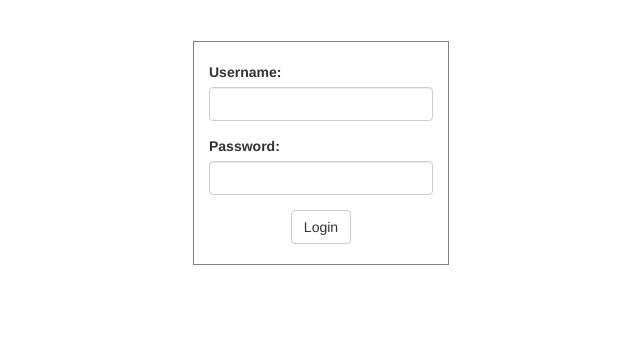
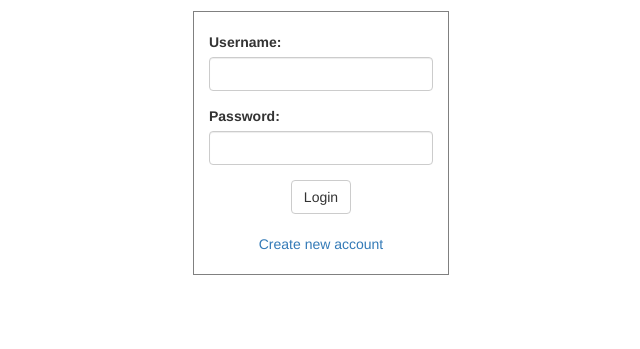
Before and after one commit to anishpdalal/ARMR, a Flask app: page / in a window 1280 px wide. Shown: the part 451-800 px from the top of the page, without its empty margins (319-959 px from the left). Run offline with Flask 2, Linux system fonts and the light colour scheme; parts of the project's set-up code (start-up, migrations or seed data) failed here and were passed over; some libraries are stand-ins or nearby versions.

Commit message:
create new account

```diff
--- a/code/app/templates/index.html
+++ b/code/app/templates/index.html
@@ -16,7 +16,6 @@ ARMR
       width: 20vw;
       border-style: solid;
       border-width: 1px;
-      margin-top: 10px;
       margin-bottom: 10px;
       border-color: rgba(128,128,128);
     }
@@ -27,7 +26,6 @@ ARMR
     <img src={{ url_for('static', filename='logo2.png') }} class="figure-img img-fluid img-rounded">
     </figure>
 
-    <br>
     <h1>Audio Recorded Medical Record</h1>
 </div>
 <br>
@@ -40,6 +38,8 @@ ARMR
         {{ wtf.form_field(form.password) }}
         <center>{{ wtf.form_field(form.submit)}}</center>
     </form>
-</br>
+    <br>
+    <center><a href="/register">Create new account</a></center>
+    <br>
 </div>
 {% endblock %}
```
